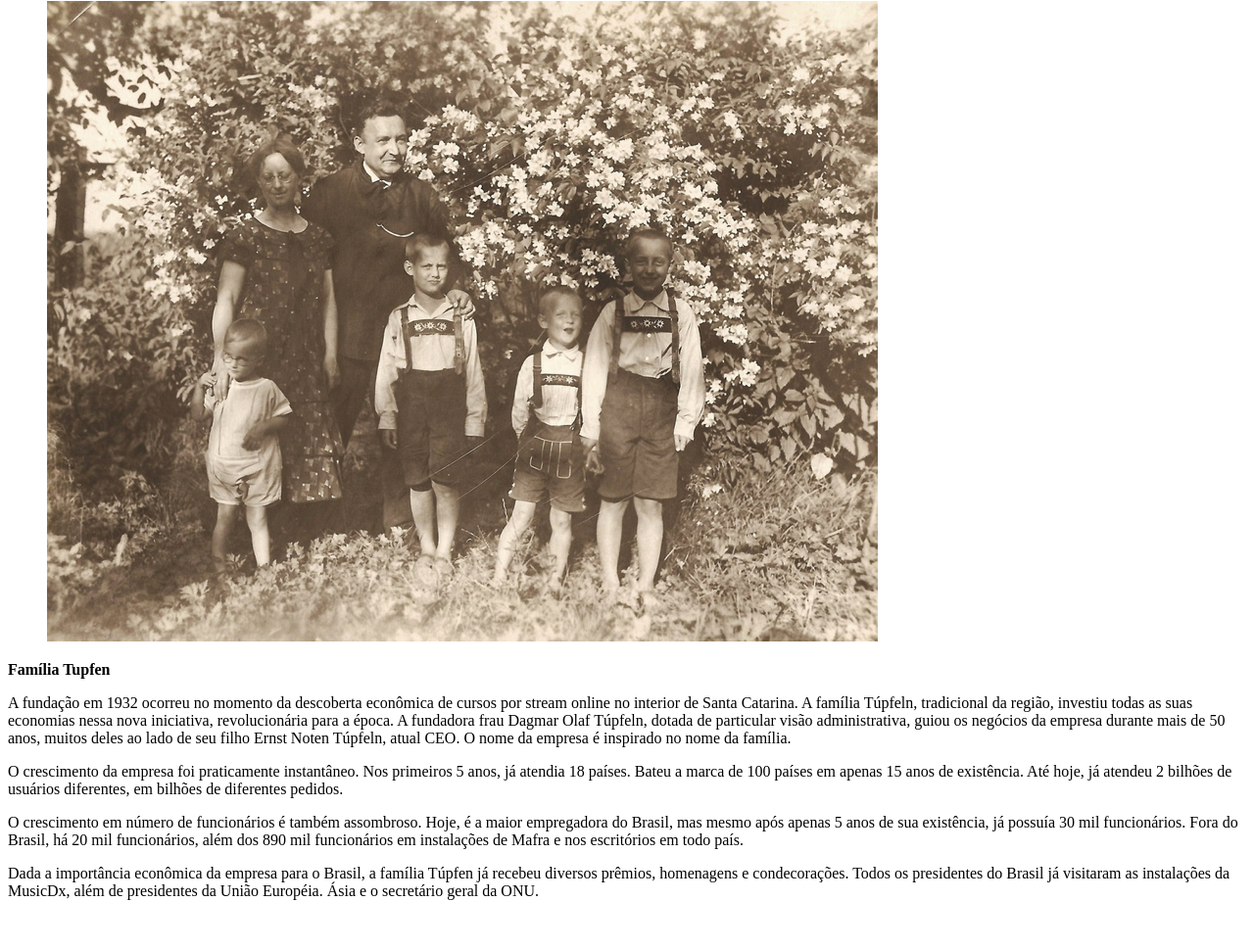
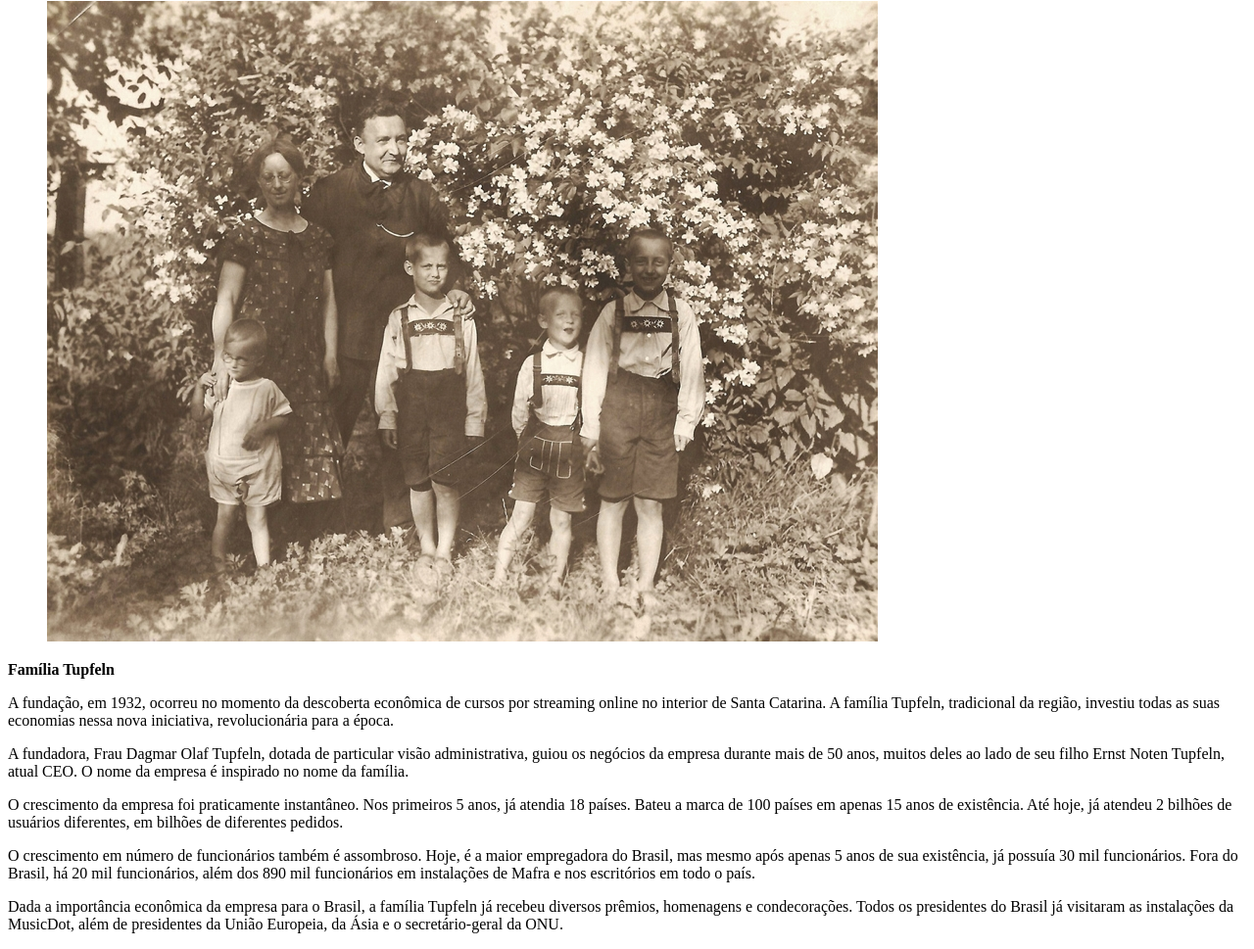
Before and after one commit to well-street/MUSIC-DOT, a plain HTML site: page sobre.html in a window 1280 px wide. Shown: the part 923-1892 px from the top of the page at 98% size. Before the commit the page ends 1858 px from the top, so only its background shows below. Drawn offline with Linux system fonts and the light colour scheme.

Commit message:
Tópico HTML, Atividade 1

```diff
--- a/sobre.html
+++ b/sobre.html
@@ -1,56 +1,48 @@
 <!DOCTYPE html>
-<html>
+<html lang="pt-BR">
 
 <head>
-
+    <meta charset="utf-8">
+    <title>MusicDot | Sobre a empresa</title>
+    <link rel="icon" href="img/favicon.ico" type="image/x-icon">
 </head>
 
 <body>
 
     <figure>
-        <img src="img/logo.svg" alt="Foto da
-matriz da musicdot">
+        <img src="img/logo.svg" alt="Foto da matriz da MusicDot">
     </figure>
 
     <h1>Sobre a empresa</h1>
 
     <p>A MusicDot é a maior escola online de música em todo o mundo. Fundada em 1932, possui estúdios em 124 países, sendo líder de mercado com mais de 90% de participação em 118 deles.</p>
 
-    <p>Nossa matriz fica em Mafra, em Santa Catarina. De lá saem grande parte das gravações de nossos cursos. Nossa matriz::</p>
+    <p>Nossa matriz fica em Mafra, em Santa Catarina. De lá saem grande parte das gravações de nossos cursos.</p>
 
     <figure>
-        <img src="img/matriz-musicdot.png" alt="Foto da
-matriz da musicdot">
+        <img src="img/matriz-musicdot.png" alt="Foto da matriz da MusicDot">
     </figure>
 
-    <p></p>Assine os cursos da MusicDot. Acesse nosso site ou entre em contato se tiver dúvidas. Conheça também nossa história e nossos diferenciais..</p>
+    <p>Assine os cursos da MusicDot. Acesse nosso site ou entre em contato se tiver dúvidas. Conheça também nossa história e nossos diferenciais.</p>
 
     <h2>História</h2>
 
     <figure>
-        <img src="img/familia-tupfeln.jpg" alt="Foto da
-matriz da musicdot">
+        <img src="img/familia-tupfeln.jpg" alt="Foto da Família Tupfeln">
     </figure>
 
-    <p><b>Família Tupfen</b></p>
+    <p><strong>Família Tupfeln</strong></p>
 
-    <p>A fundação em 1932 ocorreu no momento da descoberta econômica de cursos por stream online no interior de Santa
-        Catarina. A família Túpfeln, tradicional da região, investiu todas as suas economias nessa nova iniciativa,
-        revolucionária para a época. A fundadora frau Dagmar Olaf Túpfeln, dotada de particular visão administrativa,
-        guiou os negócios da empresa durante mais de 50 anos, muitos deles ao lado de seu filho Ernst Noten Túpfeln,
-        atual CEO. O nome da empresa é inspirado no nome da família.</p>
+    <p>A fundação, em 1932, ocorreu no momento da descoberta econômica de cursos por streaming online no interior de Santa Catarina. A família Tupfeln, tradicional da região, investiu todas as suas economias nessa nova iniciativa, revolucionária para a época.</p>
 
-    <p>O crescimento da empresa foi praticamente instantâneo. Nos primeiros 5 anos, já atendia 18 países. Bateu a marca
-        de 100 países em apenas 15 anos de existência. Até hoje, já atendeu 2 bilhões de usuários diferentes, em bilhões
-        de diferentes pedidos.</p>
+    <p>A fundadora, Frau Dagmar Olaf Tupfeln, dotada de particular visão administrativa, guiou os negócios da empresa durante mais de 50 anos, muitos deles ao lado de seu filho Ernst Noten Tupfeln, atual CEO. O nome da empresa é inspirado no nome da família.</p>
 
-    <p>O crescimento em número de funcionários é também assombroso. Hoje, é a maior empregadora do Brasil, mas mesmo
-        após apenas 5 anos de sua existência, já possuía 30 mil funcionários. Fora do Brasil, há 20 mil funcionários,
-        além dos 890 mil funcionários em instalações de Mafra e nos escritórios em todo país.</p>
+    <p>O crescimento da empresa foi praticamente instantâneo. Nos primeiros 5 anos, já atendia 18 países. Bateu a marca de 100 países em apenas 15 anos de existência. Até hoje, já atendeu 2 bilhões de usuários diferentes, em bilhões de diferentes pedidos.</p>
 
-    <p>Dada a importância econômica da empresa para o Brasil, a família Túpfen já recebeu diversos prêmios, homenagens e
-        condecorações. Todos os presidentes do Brasil já visitaram as instalações da MusicDx, além de presidentes da
-        União Européia. Ásia e o secretário geral da ONU.</p>
+    <p>O crescimento em número de funcionários também é assombroso. Hoje, é a maior empregadora do Brasil, mas mesmo após apenas 5 anos de sua existência, já possuía 30 mil funcionários. Fora do Brasil, há 20 mil funcionários, além dos 890 mil funcionários em instalações de Mafra e nos escritórios em todo o país.</p>
+
+    <p>Dada a importância econômica da empresa para o Brasil, a família Tupfeln já recebeu diversos prêmios, homenagens e condecorações. Todos os presidentes do Brasil já visitaram as instalações da MusicDot, além de presidentes da União Europeia, da Ásia e o secretário-geral da ONU.</p>
+
 </body>
 
 </html>
```
